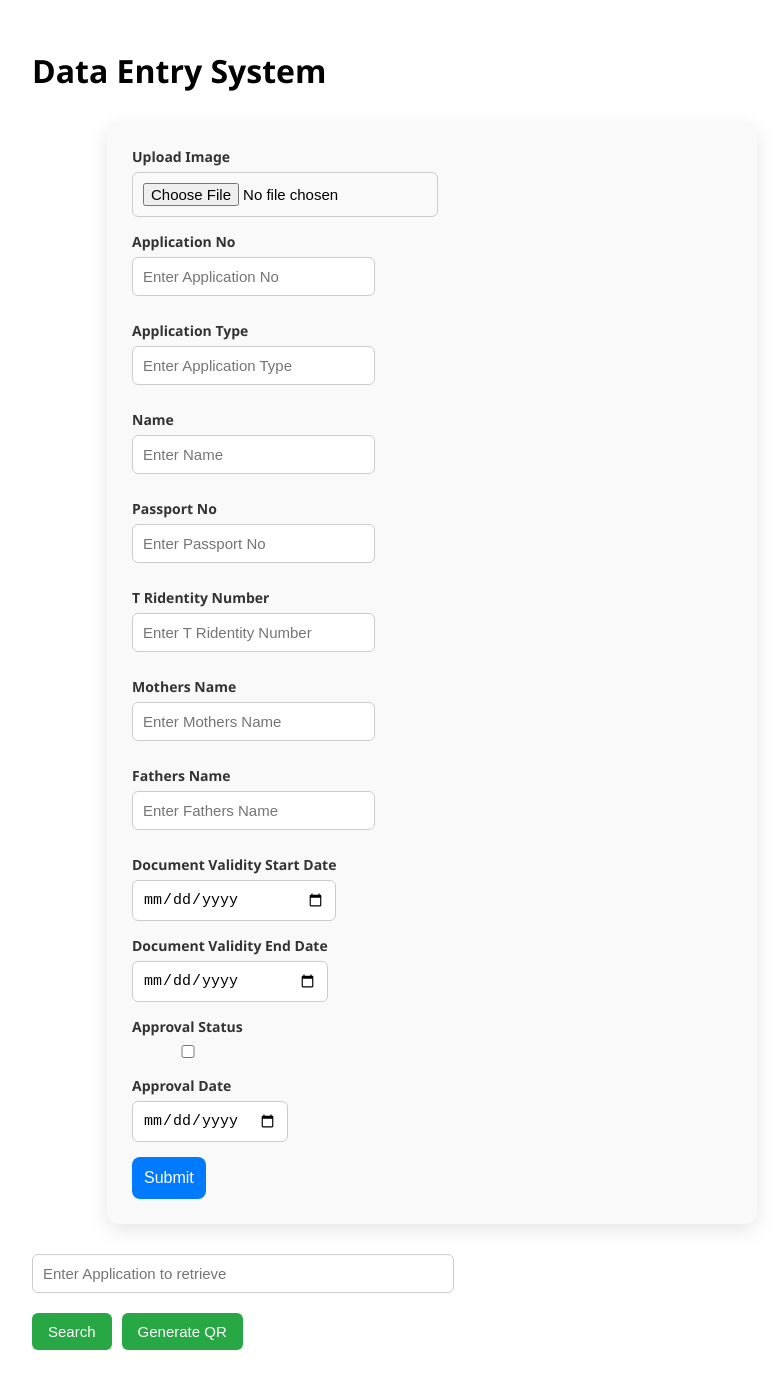
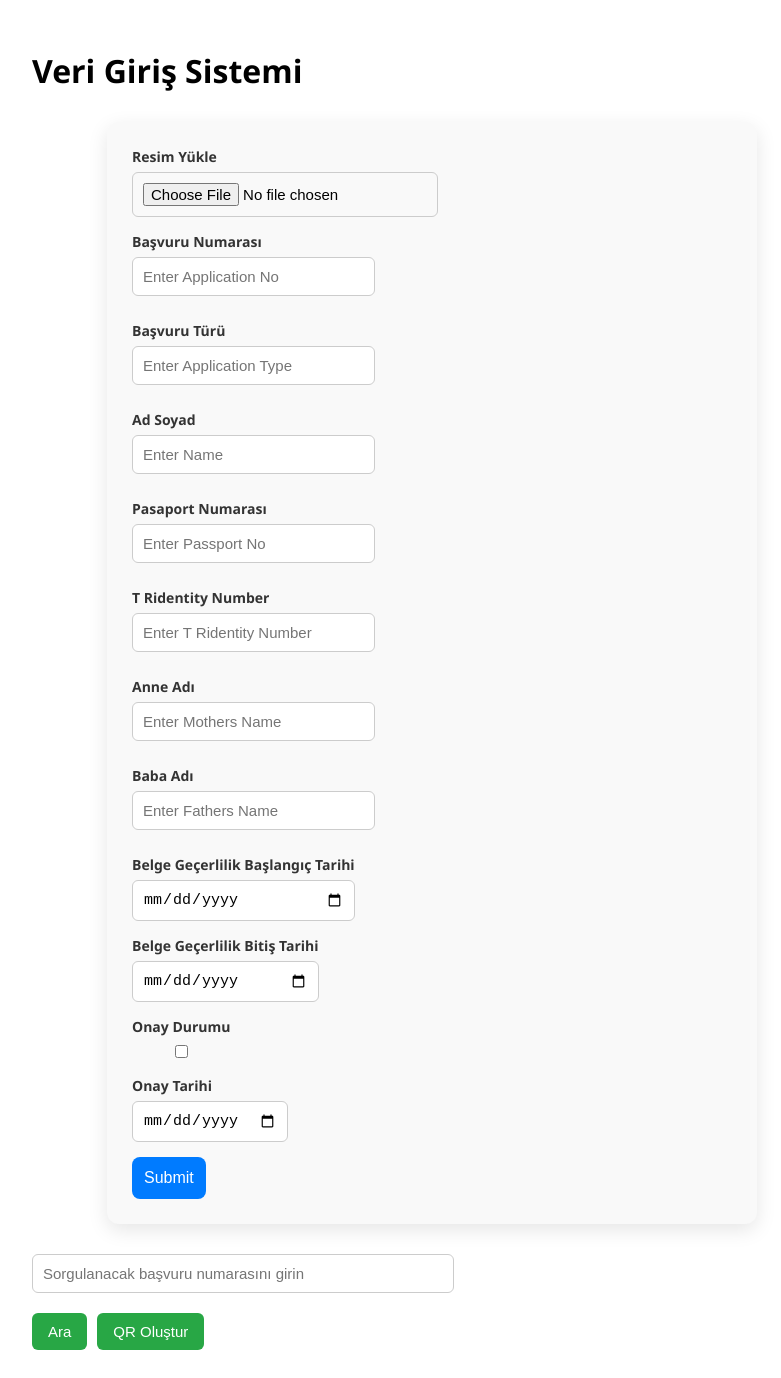
Before and after one commit to Abdullah-Zzz/data-entry, a React (Vite) app: page / in a window 1280 px wide. Shown: the whole page, without its empty margins (208-989 px from the left). Built offline with nearby package versions, Linux system fonts and the light colour scheme; no server answers.

Commit message:
changed lang

```diff
--- a/package.json
+++ b/package.json
@@ -10,8 +10,10 @@
     "preview": "vite preview"
   },
   "dependencies": {
+    "i18next": "^25.3.0",
     "react": "^19.1.0",
     "react-dom": "^19.1.0",
+    "react-i18next": "^15.5.3",
     "react-qr-code": "^2.0.16",
     "react-router-dom": "^7.6.2"
   },
--- a/src/App.jsx
+++ b/src/App.jsx
@@ -3,8 +3,10 @@ import React, { useState, useEffect } from "react";
 import { useNavigate } from "react-router-dom";
 import DataForm from "./components/DataForm.jsx";
 import "./App.css";
+import { useTranslation } from 'react-i18next';
 
 function App() {
+const { t } = useTranslation();
   const [data, setData] = useState([]);
   const [queryName, setQueryName] = useState("");
   const navigate = useNavigate();
@@ -39,39 +41,40 @@ function App() {
       if (json?.data?.length > 0) {
         navigate(`/generate/${name}`);
       } else {
-        alert(`No data found for "${name}". QR code will not be generated.`);
+        alert(t(`No data found for "${name}". QR code will not be generated.`));
       }
     } catch (err) {
-      console.error("Error checking data before QR:", err);
-      alert("An error occurred while checking for data.");
+      console.error(t("Error checking data before QR:"), err);
+      alert(t("An error occurred while checking for data."));
     }
   };
 
   return (
     <div className="App">
-      <h1>Data Entry System</h1>
+      <h1>{t("Data Entry System")}</h1>
 
       {/* Data Entry Form */}
       <DataForm
   onAdd={fetchData}
-  onSuccess={() => alert("✅ Data added successfully!")}
+  onSuccess={() => alert(t("✅ Data added successfully!"))}
 />
 
 
       {/* Search and QR Code */}
       <form style={{ marginTop: "20px" }}>
+
         <input
           type="text"
-          placeholder="Enter Application to retrieve"
+          placeholder={t("Enter Application to retrieve")}
           value={queryName}
           onChange={(e) => setQueryName(e.target.value)}
           required
         />
         <div style={{ marginTop: "10px" }}>
           <button onClick={handleRedirect} style={{ marginRight: "10px" }}>
-            Search
+            {t("Search")}
           </button>
-          <button onClick={handleGenerateQR}>Generate QR</button>
+          <button onClick={handleGenerateQR}>{t("Generate QR")}</button>
         </div>
       </form>
     </div>
--- a/src/components/DataForm.jsx
+++ b/src/components/DataForm.jsx
@@ -1,5 +1,6 @@
 import React, { useState } from "react";
 import "./DataForm.css";
+import { useTranslation } from 'react-i18next';
 
 // Utility to convert camelCase or PascalCase to readable format
 const beautifyLabel = (str) =>
@@ -10,6 +11,7 @@ const beautifyLabel = (str) =>
 
 
 function DataForm({ onAdd, onSuccess }) {
+  const { t } = useTranslation();
   const [form, setForm] = useState({
     image: "",
     applicationNo: "",
@@ -61,18 +63,18 @@ const BACKEND_URL = import.meta.env.VITE_BACKEND_URL
         if (onAdd) onAdd();
         if (onSuccess) onSuccess();
       } else {
-        alert("❌ Failed to add data. Please try again.");
+        alert(t("❌ Failed to add data. Please try again."));
       }
     } catch (err) {
       console.error("Submit error:", err);
-      alert("❌ An error occurred while submitting data.");
+      alert(t("❌ An error occurred while submitting data."));
     }
   };
 
   return (
     <form className="data-form" onSubmit={handleSubmit}>
       <div className="form-group">
-        <label htmlFor="image">Upload Image</label>
+        <label htmlFor="image">{t("Upload Image")}</label>
         <input
           type="file"
           id="image"
@@ -90,7 +92,7 @@ const BACKEND_URL = import.meta.env.VITE_BACKEND_URL
 
       {form.image && (
         <div className="form-group">
-          <label>Preview:</label>
+          <label>{t("Preview")}:</label>
           <img
             src={form.image}
             alt="Preview"
@@ -104,7 +106,7 @@ const BACKEND_URL = import.meta.env.VITE_BACKEND_URL
 
         return (
           <div className="form-group" key={key}>
-            <label htmlFor={key}>{beautifyLabel(key)}</label>
+            <label htmlFor={key}>{t(beautifyLabel(key))}</label>
             {typeof value === "boolean" ? (
               <input
                 type="checkbox"
--- a/src/components/RetrievePage.jsx
+++ b/src/components/RetrievePage.jsx
@@ -1,6 +1,8 @@
 import React, { useEffect, useState } from "react";
 import { useLocation } from "react-router-dom";
 import "./RetrievePage.css";
+import { useTranslation } from 'react-i18next';
+
 
 // Helper to get URL query parameters
 function useQuery() {
@@ -8,6 +10,7 @@ function useQuery() {
 }
 
 function RetrievePage() {
+  const { t } = useTranslation();
   const query = useQuery();
   const name = query.get("BruteForceKey");
   const [data, setData] = useState(null);
@@ -35,8 +38,8 @@ function RetrievePage() {
 
     fetchData();
   }, [name]);
-  if (notFound) return <h2 style={{ textAlign: "center" }}>❌ No data found for "{name}"</h2>;
-  if (!data) return <p style={{ textAlign: "center" }}>Loading...</p>;
+  if (notFound) return <h2 style={{ textAlign: "center" }}>{t(`❌ No data found for ${name}`)}</h2>;
+  if (!data) return <p style={{ textAlign: "center" }}>{t("Loading...")}</p>;
 
   return (
     <div className="retrieve-page">
@@ -44,27 +47,27 @@ function RetrievePage() {
         <img src="/logodata.jpg" width={"90px"} />
         <img src="/logo_default_dark.png" style={{ margin: "10px 0px 0px 8px" }} />
       </nav>
-      <p className="qr-para">QR Code Validation</p>
+      <p className="qr-para">{t("QR Code Validation")}</p>
 
       <div className="profile-layout">
-        <h2 className="info-title">Information</h2>
+        <h2 className="info-title">{t("Information")}</h2>
 
         <div className="image-container">
           <img src={data.image} alt="Uploaded" className="profile-img" />
         </div>
 
         <div className="info-grid">
-          <div><span>Application No:</span> <strong>{data.applicationNo}</strong></div>
-          <div><span>Application Type:</span> <strong>{data.applicationType}</strong></div>
-          <div><span>Employee (worker) Name Surname:</span> <strong>{data.Name}</strong></div>
-          <div><span>Employee (worker) Passport No:</span> <strong>{data.passportNo}</strong></div>
-          <div><span>Employee (worker) TR Identity Number:</span> <strong>{data.TRidentityNumber}</strong></div>
-          <div><span>Employee (worker) Mother's Name:</span> <strong>{data.MothersName}</strong></div>
-          <div style={{ marginBottom: "40px" }}><span>Employee (worker) Father's Name:</span> <strong>{data.fathersName}</strong></div>
-          <div><span>Document Validity Start Date:</span> <strong>{data.documentValidityStartDate}</strong></div>
-          <div><span>Document Validity End Date:</span> <strong>{data.documentValidityEndDate}</strong></div>
-          <div><span>Approval Status:</span> <strong>{data.approvalStatus ? "Yes" : "No"}</strong></div>
-          <div><span>Approval Date:</span> <strong>{data.approvalDate}</strong></div>
+          <div><span>{t("Application No")}</span> <strong>{data.applicationNo}</strong></div>
+          <div><span>{t("Application Type")}</span> <strong>{data.applicationType}</strong></div>
+          <div><span>{t("Employee (worker) Name Surname")}</span> <strong>{data.Name}</strong></div>
+          <div><span>{t("Employee (worker) Passport No")}</span> <strong>{data.passportNo}</strong></div>
+          <div><span>{t("Employee (worker) TR Identity Number")}</span> <strong>{data.TRidentityNumber}</strong></div>
+          <div><span>{t("Employee (worker) Mother's Name:")}</span> <strong>{data.MothersName}</strong></div>
+          <div style={{ marginBottom: "40px" }}><span>{t("Employee (worker) Father's Name")}</span> <strong>{data.fathersName}</strong></div>
+          <div><span>{t("Document Validity Start Date")}</span> <strong>{data.documentValidityStartDate}</strong></div>
+          <div><span>{t("Document Validity End Date")}</span> <strong>{data.documentValidityEndDate}</strong></div>
+          <div><span>{t("Approval Status")}</span> <strong>{data.approvalStatus ? "Yes" : "No"}</strong></div>
+          <div><span>{t("Approval Date")}</span> <strong>{data.approvalDate}</strong></div>
         </div>
       </div>
     </div>
--- /dev/null
+++ b/src/i18n.jsx
@@ -0,0 +1,18 @@
+// src/i18n.js
+import i18n from "i18next";
+import { initReactI18next } from "react-i18next";
+
+import tr from "./locales/tr.json";
+
+i18n.use(initReactI18next).init({
+  resources: {
+    tr: { translation: tr },
+  },
+  lng: "tr", // default language
+  fallbackLng: "tr",
+  interpolation: {
+    escapeValue: false,
+  },
+});
+
+export default i18n;
--- /dev/null
+++ b/src/locales/tr.json
@@ -0,0 +1,36 @@
+{
+  "Data Entry System": "Veri Giriş Sistemi",
+  "✅ Data added successfully!": "✅ Veri başarıyla eklendi!",
+  "Enter Application to retrieve": "Sorgulanacak başvuru numarasını girin",
+  "Search": "Ara",
+  "Generate QR": "QR Oluştur",
+  "No data found for \"{{name}}\". QR code will not be generated.": "\"{{name}}\" için veri bulunamadı. QR kodu oluşturulmayacak.",
+  "An error occurred while checking for data.": "Veri kontrolü sırasında bir hata oluştu.",
+  "Upload Image": "Resim Yükle",
+  "Preview:": "Önizleme:",
+  "Application No": "Başvuru Numarası",
+  "Application Type": "Başvuru Türü",
+  "Name": "Ad Soyad",
+  "Passport No": "Pasaport Numarası",
+  "TR Identity Number": "T.C. Kimlik Numarası",
+  "Mothers Name": "Anne Adı",
+  "Fathers Name": "Baba Adı",
+  "Document Validity Start Date": "Belge Geçerlilik Başlangıç Tarihi",
+  "Document Validity End Date": "Belge Geçerlilik Bitiş Tarihi",
+  "Approval Status": "Onay Durumu",
+  "Approval Date": "Onay Tarihi",
+  "Submit": "Gönder",
+  "❌ Failed to add data. Please try again.": "❌ Veri eklenemedi. Lütfen tekrar deneyin.",
+  "❌ An error occurred while submitting data.": "❌ Veri gönderilirken bir hata oluştu.",
+  "Yes": "Evet",
+  "No": "Hayır",
+  "QR Code Validation": "QR Kod Doğrulama",
+  "Information": "Bilgiler",
+  "Loading...": "Yükleniyor...",
+  "noDataFound": "❌ '{{name}}' için veri bulunamadı",
+  "Employee (worker) Name Surname": "Çalışan (işçi) Adı Soyadı",
+  "Employee (worker) Passport No": "Çalışan (işçi) Pasaport Numarası",
+  "Employee (worker) TR Identity Number": "Çalışan (işçi) T.C. Kimlik Numarası",
+  "Employee (worker) Mother's Name": "Çalışan (işçi) Anne Adı",
+  "Employee (worker) Father's Name": "Çalışan (işçi) Baba Adı"
+}
--- a/src/main.jsx
+++ b/src/main.jsx
@@ -5,6 +5,7 @@ import { BrowserRouter, Routes, Route } from 'react-router-dom';
 import App from './App.jsx';
 import RetrievePage from './components/RetrievePage.jsx';
 import QRCodePage from './components/QRCodePage.jsx';
+import './i18n';
 
 ReactDOM.createRoot(document.getElementById('root')).render(
   <React.StrictMode>
```
Also changed, not shown: src/components/DataList.jsx (deleted, +0 -18 lines), 1 other file (tests, documents, lock files or other folders).
